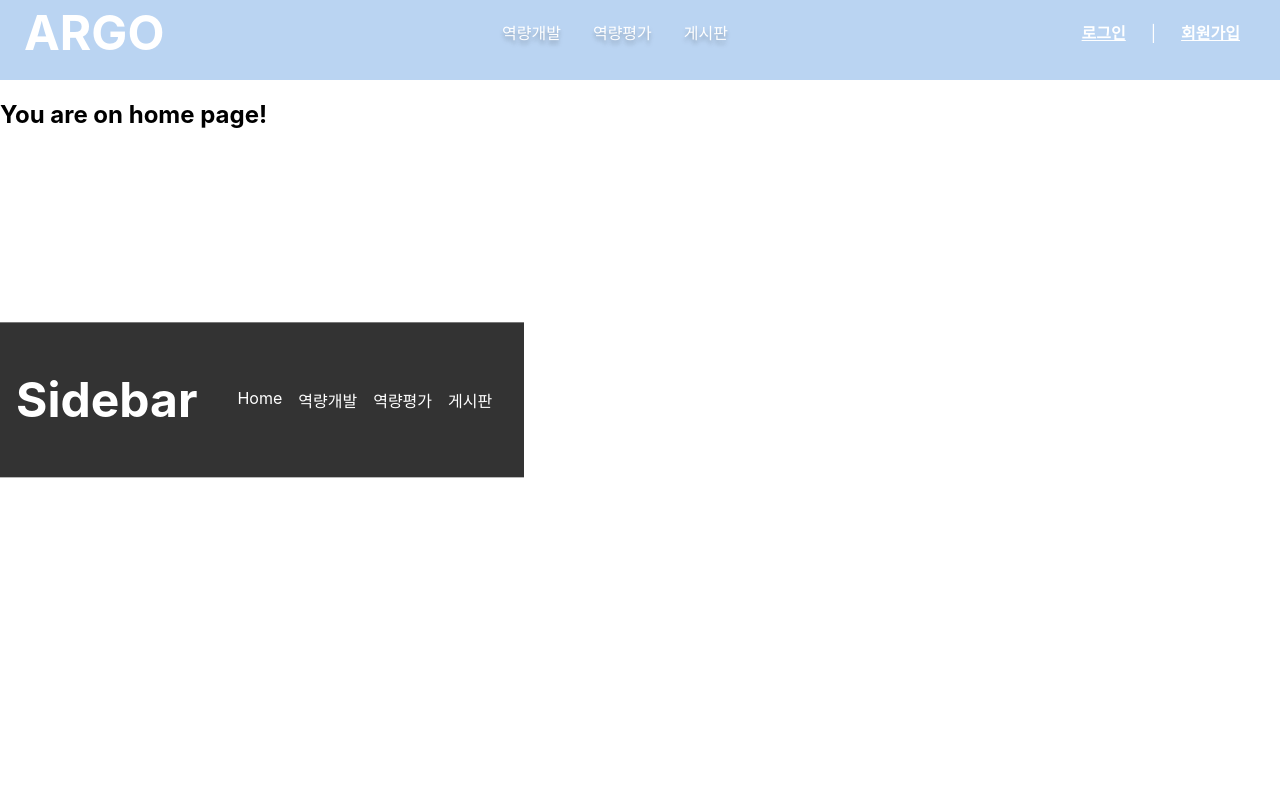
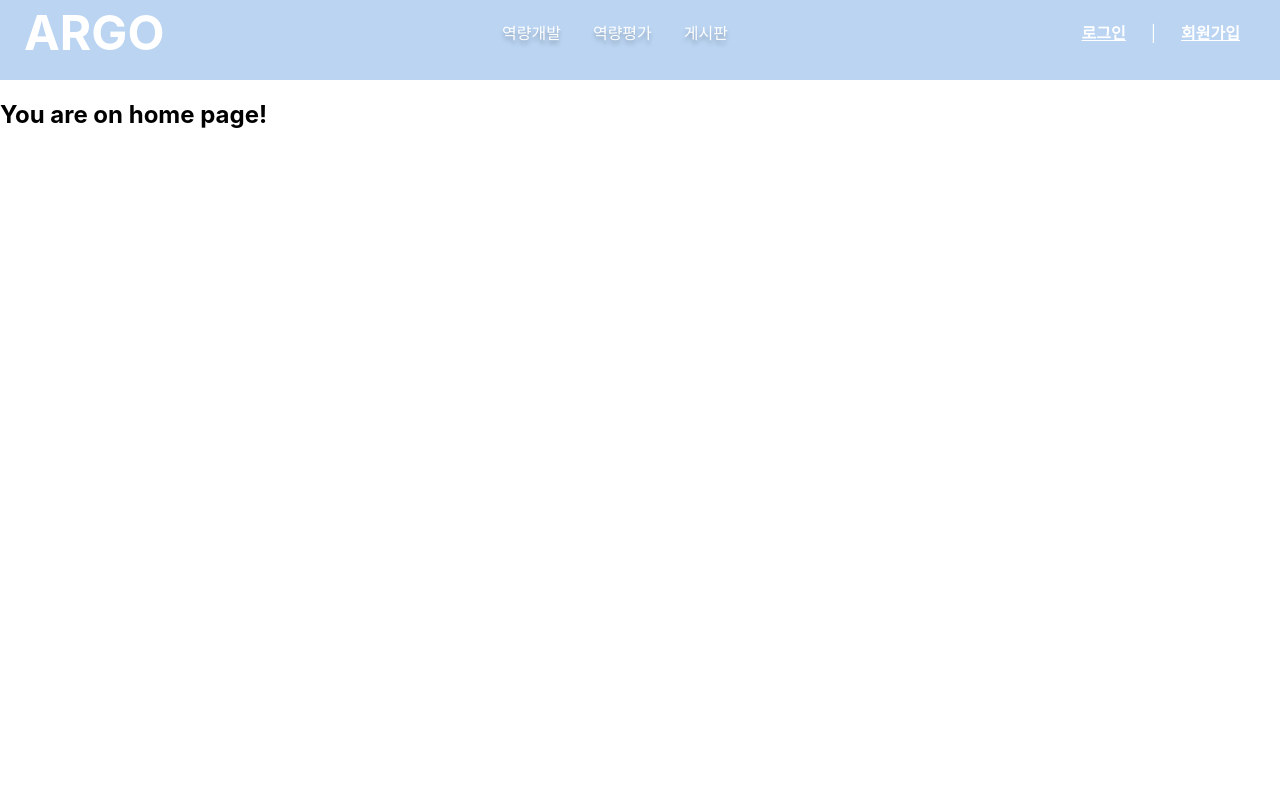
Before and after one commit to bonbi0604/argo, a React (Create React App) app in the folder frontend/: page / in a window 1280 px wide. Shown: the top 800 px of the page. Built offline with nearby package versions, Linux system fonts and the light colour scheme; the HTML template or start-up script is replaced by a standard one.

Commit message:
navbar 일단 폐기

```diff
--- a/frontend/src/App.js
+++ b/frontend/src/App.js
@@ -4,7 +4,6 @@ import "./index.css"
 import "./App.css"
 import Footer from "./components/Footer"
 import HeaderMenu from "./components/HeaderMenu"
-import Navbar from "./components/Navbar"
 import { BrowserRouter as Router,  Routes,  Route} from "react-router-dom"
 // import PrivateRoute from "./utils/PrivateRoute"
 import { AuthProvider } from "./context/AuthContext"
@@ -20,7 +19,6 @@ function App() {
       <div className="flex flex-col min-h-screen overflow-hidden">
         <AuthProvider>
           <HeaderMenu />
-          <Navbar />
           <Routes>
             <Route path="/login"  element={<Login />} />
             <Route path="/register" element={<Register />} />
```
Also changed, not shown: frontend/src/components/Navbar.js (+6 -1 lines).
